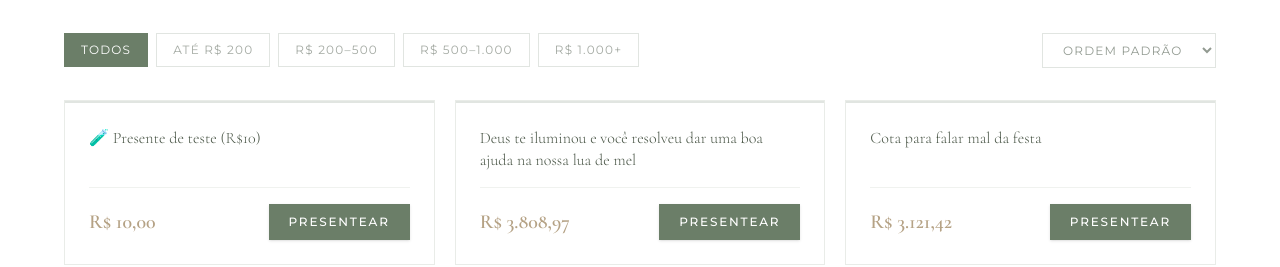
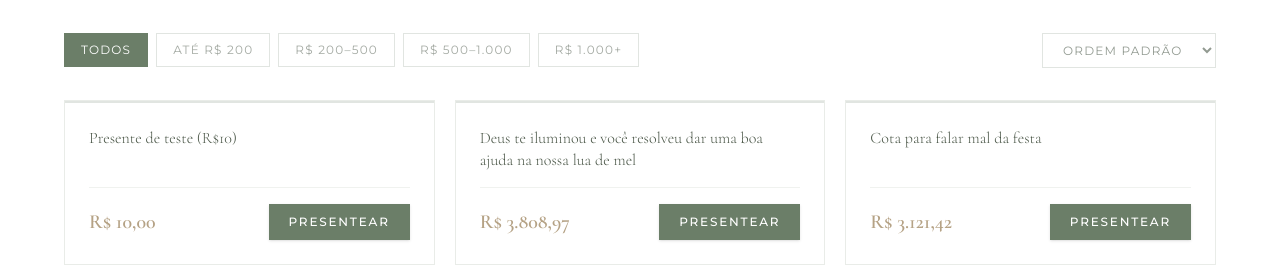
Before and after one commit to 7copass/helena-casamento, a Next.js app: page / in a window 1280 px wide. Shown: the part 3320-3587 px from the top of the page. Built offline with nearby package versions, Linux system fonts and the light colour scheme.

Commit message:
fix: remove emoji from test gift name (AbacatePay rejects emojis)

```diff
--- a/src/app/page.tsx
+++ b/src/app/page.tsx
@@ -8,7 +8,7 @@ export const revalidate = 60;
 export default async function Home() {
   // MOCK DATA — Todos os 44 presentes do PRD
   const gifts = [
-    { id: 99, name: '🧪 Presente de teste (R$10)', price: 10.00, category: 'test', active: true, display_order: 0, image_url: null, description: null, created_at: new Date() },
+    { id: 99, name: 'Presente de teste (R$10)', price: 10.00, category: 'test', active: true, display_order: 0, image_url: null, description: null, created_at: new Date() },
     { id: 1, name: 'Deus te iluminou e você resolveu dar uma boa ajuda na nossa lua de mel', price: 3808.97, category: 'honeymoon', active: true, display_order: 1, image_url: null, description: null, created_at: new Date() },
     { id: 2, name: 'Cota para falar mal da festa', price: 3121.42, category: 'funny', active: true, display_order: 2, image_url: null, description: null, created_at: new Date() },
     { id: 3, name: 'Passagens aéreas para a lua de mel dos noivos (ida e volta)', price: 2212.97, category: 'honeymoon', active: true, display_order: 3, image_url: null, description: null, created_at: new Date() },
```
